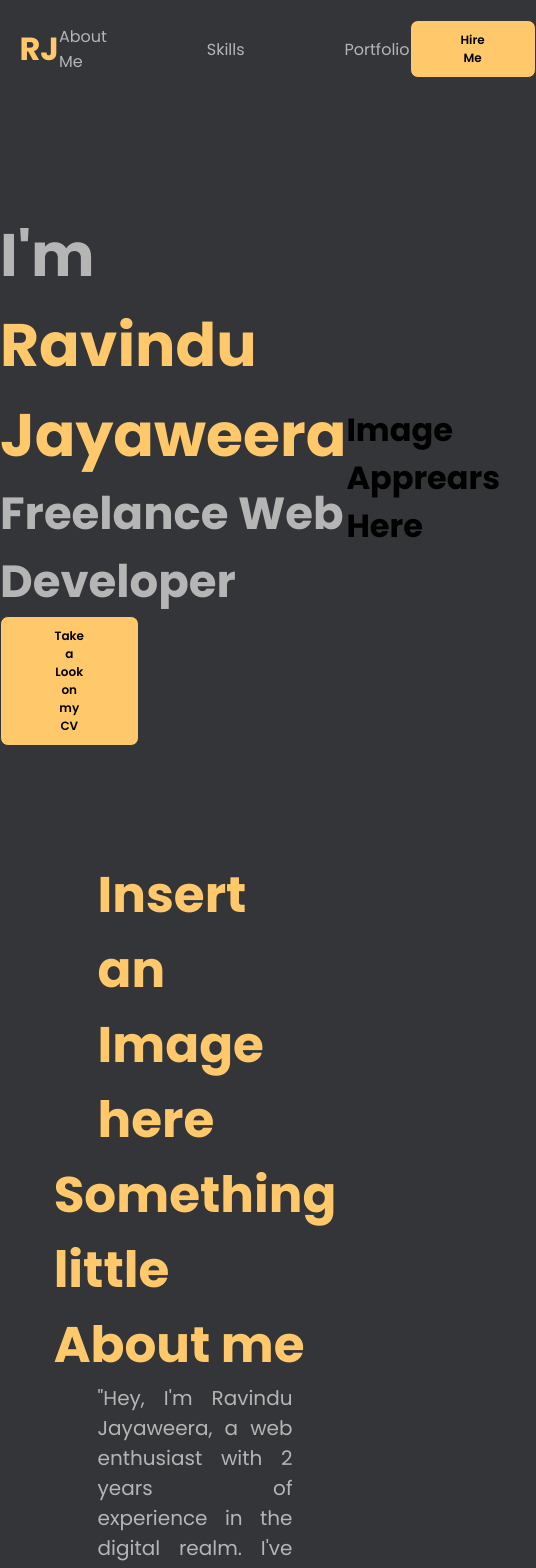
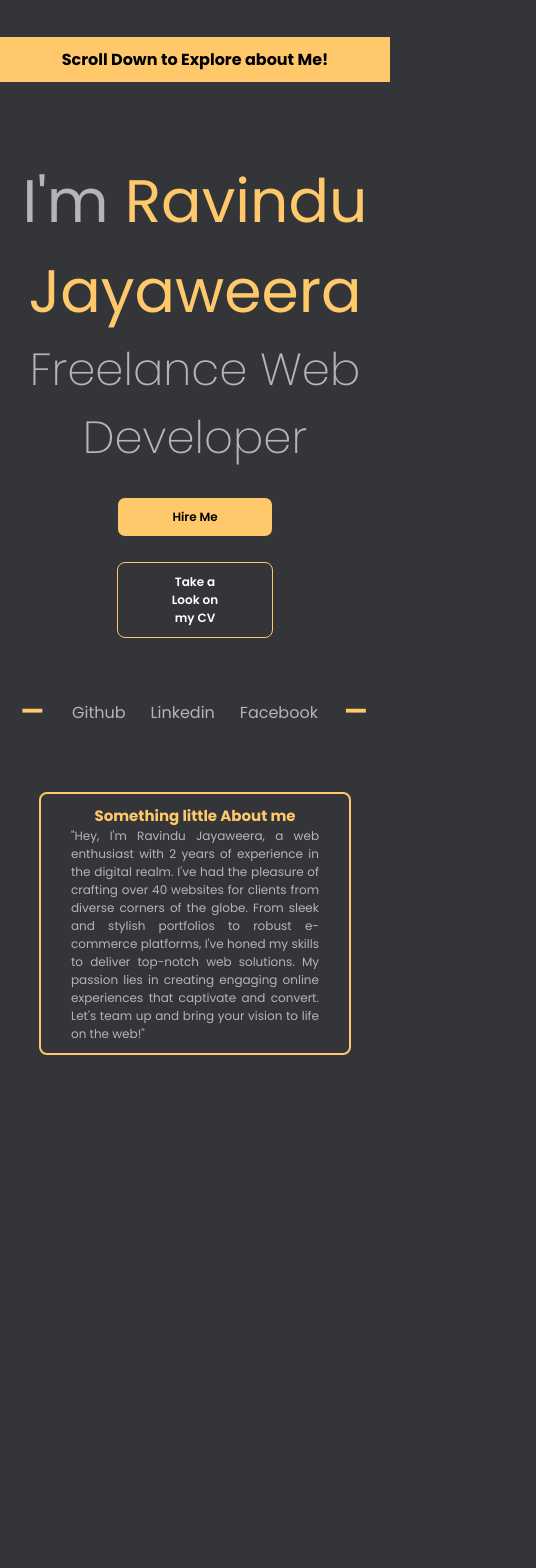
Before and after one commit to ravindujayaweera99/portfolio_new, a React app: page / in a window 390 px wide. Shown: the top 1568 px of the page, 536 px wide, since content can reach past the window. Built offline with nearby package versions, Linux system fonts and the light colour scheme; the HTML template or start-up script is replaced by a standard one.

Commit message:
Navbar Hero and About sections made responsive

```diff
--- a/src/components/About/About.css
+++ b/src/components/About/About.css
@@ -8,9 +8,16 @@
     margin: auto;
 }
 
+.about .wrapper {
+    border: 2px solid #FFC86A;
+    border-radius: 8px;
+    padding: 30px 80px;
+}
+
 .about h1 {
     color: #FFC86A;
     font-size: 50px;
+    text-align: center;
 }
 
 .about p {
@@ -18,3 +25,36 @@
     font-size: 20px;
     text-align: justify;
 }
+
+@media only screen and (min-width: 768px) and (max-width: 1024px) {
+    .about {
+        width: 80vw;
+    }
+}
+
+@media only screen and (max-width: 767px) {
+    .about {
+        width: 80vw;
+        margin: 0;
+        justify-content: flex-start;
+        align-items: center;
+        margin-left: auto;
+        margin-right: auto;
+    }
+
+    .about .image {
+        display: none;
+    }
+
+    .about h1 {
+        font-size: 15px;
+    }
+
+    .about p {
+        font-size: 12px;
+    }
+
+    .about .wrapper {
+        padding: 10px 30px;
+    }
+}
--- a/src/components/About/About.jsx
+++ b/src/components/About/About.jsx
@@ -3,17 +3,19 @@ import "./About.css";
 const About = () => {
   return (
     <div className="about" id="about">
-    <h1>Insert an Image here</h1>
-      <h1>Something little About me</h1>
-      <p>
-        "Hey, I'm Ravindu Jayaweera, a web enthusiast with 2 years of experience
-        in the digital realm. I've had the pleasure of crafting over 40 websites
-        for clients from diverse corners of the globe. From sleek and stylish
-        portfolios to robust e-commerce platforms, I've honed my skills to
-        deliver top-notch web solutions. My passion lies in creating engaging
-        online experiences that captivate and convert. Let's team up and bring
-        your vision to life on the web!"
-      </p>
+      <h1 className="image">Insert an Image here</h1>
+      <div className="wrapper">
+        <h1>Something little About me</h1>
+        <p>
+          "Hey, I'm Ravindu Jayaweera, a web enthusiast with 2 years of
+          experience in the digital realm. I've had the pleasure of crafting
+          over 40 websites for clients from diverse corners of the globe. From
+          sleek and stylish portfolios to robust e-commerce platforms, I've
+          honed my skills to deliver top-notch web solutions. My passion lies in
+          creating engaging online experiences that captivate and convert. Let's
+          team up and bring your vision to life on the web!"
+        </p>
+      </div>
     </div>
   );
 };
--- a/src/components/Hero/Hero.css
+++ b/src/components/Hero/Hero.css
@@ -1,7 +1,21 @@
+.container {
+    min-height: 90vh;
+    margin: 0px 5vw;
+}
+
 .hero {
     display: flex;
     justify-content: space-around;
-    min-height: 90vh;
+    min-height: 80vh;
+}
+
+.hero h4 {
+    display: none;
+    width: 100vw;
+    text-align: center;
+    background-color: #FFC86A;
+    color: #000;
+    padding: 10px 5vw;
 }
 
 .hero .left {
@@ -10,6 +24,14 @@
     justify-content: center;
     font-size: 30px;
     color: #B5B5B5;
+}
+
+.hero .left h1 {
+    font-weight: 400;
+}
+
+.hero .left h2 {
+    font-weight: 200;
 }
 
 .hero .left .name {
@@ -27,6 +49,26 @@
     width: 40%;
 }
 
+.hero .left .hire {
+    padding: 10px 50px;
+    border-radius: 8px;
+    border: none;
+    background-color: #FFC86A;
+    font-weight: 600;
+    font-size: 12px;
+    border: 1px solid #343539;
+    width: 40%;
+    margin-top: 25px;
+    display: none;
+}
+
+.hero .left .hire:hover {
+    background-color: #343539;
+    border: 1px solid #FFC86A;
+    transition: 0.3s ease-in;
+    color: #FFC86A;
+}
+
 .hero .left .cv:hover {
     background-color: #343539;
     border: 1px solid #FFC86A;
@@ -36,6 +78,106 @@
 
 .hero .right {
     display: flex;
+    flex-direction: column;
     justify-content: center;
     align-items: center;
 }
+
+.socials {
+    min-height: 40vh;
+}
+
+.socials ul {
+    display: flex;
+    gap: 25px;
+    align-items: center;
+    justify-content: center;
+    width: 100%;
+}
+
+.socials ul li a {
+    color: #B5B5B5;
+}
+
+.socials ul li a:hover {
+    color: #fff;
+    transition: 0.3s ease-in;
+}
+
+.socials ul li h4 {
+    color: #FFC86A;
+    text-align: end;
+    font-size: 50px;
+    font-weight: 400;
+    cursor: default;
+}
+
+
+/* For tablets (landscape and portrait) */
+@media only screen and (min-width: 768px) and (max-width: 1024px) {
+    .hero {
+        flex-direction: column-reverse;
+        align-items: center;
+        text-align: center;
+    }
+
+    .hero .left {
+        align-items: center;
+    }
+
+    .hero .left .cv {
+        margin-top: 25px;
+        background-color: #343539;
+        color: #fff;
+        border: 1px solid #FFC86A;
+    }
+
+    .hero .left .hire {
+        display: block;
+    }
+}
+
+/* For mobile devices */
+@media only screen and (max-width: 767px) {
+    .container {
+        margin: 0;
+    }
+
+    .hero {
+        flex-direction: column-reverse;
+        align-items: center;
+        text-align: center;
+        width: 100vw;
+    }
+
+    .socials {
+        min-height: 30vw;
+    }
+
+    .hero h4 {
+        display: block;
+    }
+
+    .socials {
+        width: 100vw;
+    }
+
+    .hero .right {
+        display: none;
+    }
+
+    .hero .left {
+        align-items: center;
+    }
+
+    .hero .left .cv {
+        margin-top: 25px;
+        background-color: #343539;
+        color: #fff;
+        border: 1px solid #FFC86A;
+    }
+
+    .hero .left .hire {
+        display: block;
+    }
+}
--- a/src/components/Hero/Hero.jsx
+++ b/src/components/Hero/Hero.jsx
@@ -16,11 +16,32 @@ const Hero = () => {
               I'm <span className="name">Ravindu Jayaweera</span>
             </h1>
             <h2>Freelance Web Developer</h2>
+            <button className="hire">Hire Me</button>
             <button className="cv">Take a Look on my CV</button>
           </div>
           <div className="right">
             <h1>Image Apprears Here</h1>
           </div>
+          <h4>Scroll Down to Explore about Me!</h4>
+        </div>
+        <div className="socials">
+          <ul>
+            <li>
+              <h4>-</h4>
+            </li>
+            <li>
+              <a href="#">Github</a>
+            </li>
+            <li>
+              <a href="#">Linkedin</a>
+            </li>
+            <li>
+              <a href="#">Facebook</a>
+            </li>
+            <li>
+              <h4>-</h4>
+            </li>
+          </ul>
         </div>
       </div>
     </motion.div>
--- a/src/shared/Navbar/Navbar.css
+++ b/src/shared/Navbar/Navbar.css
@@ -42,3 +42,10 @@
     transition: 0.3s ease-in;
     color: #FFC86A;
 }
+
+/* For mobile devices */
+@media only screen and (max-width: 767px) {
+    .navbar {
+        display: none;
+    }
+}
```
